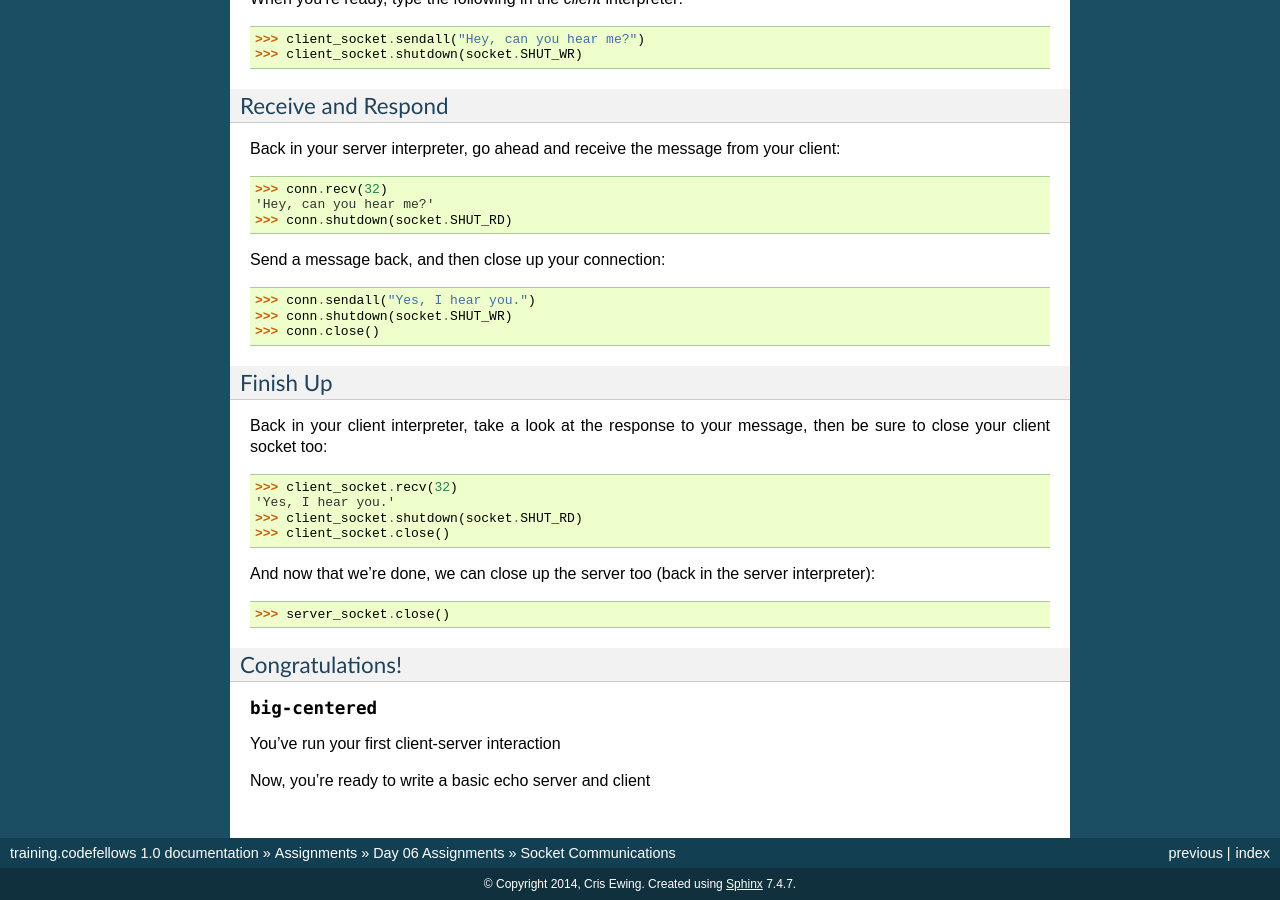
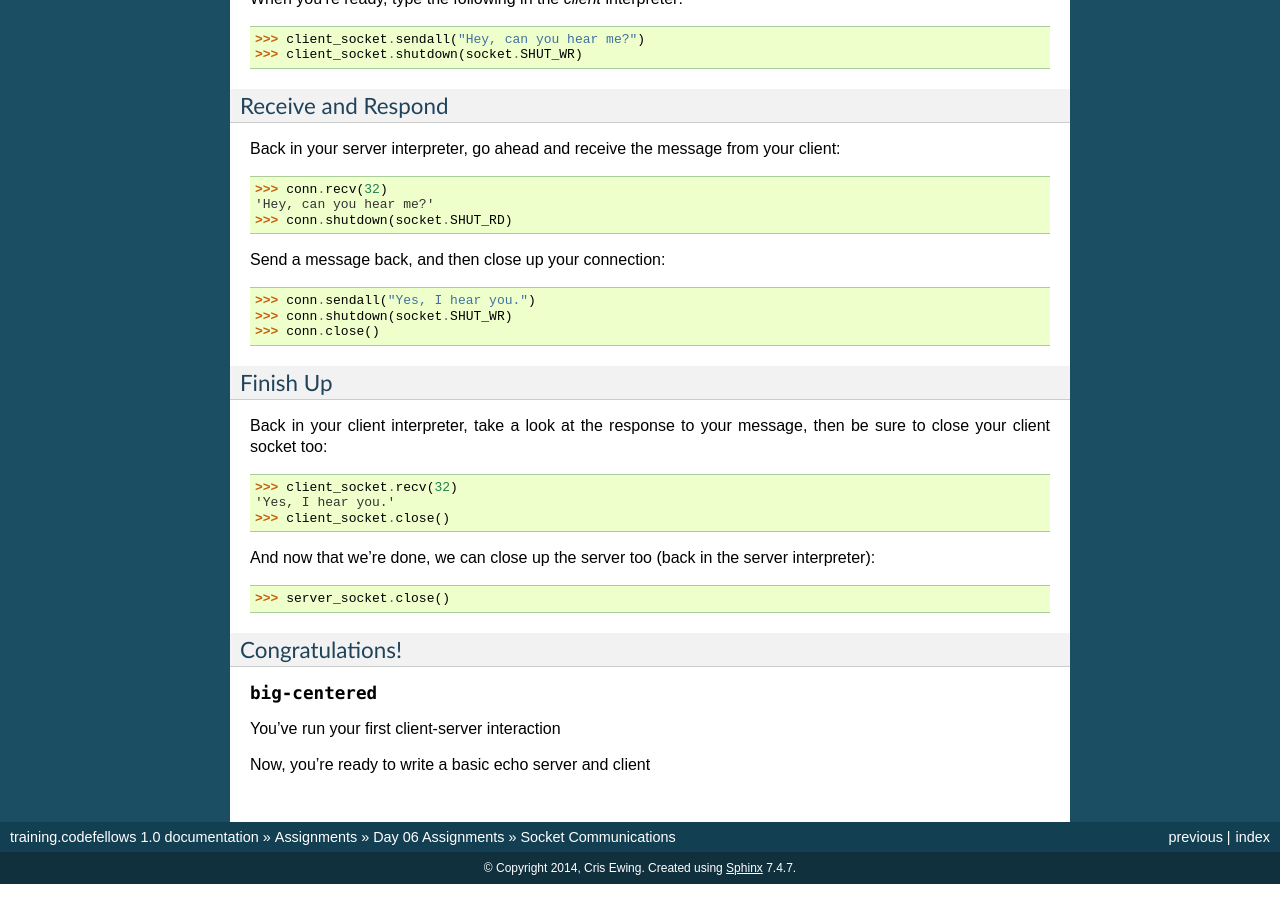
Before and after one commit to cewing/training.codefellows, a Sphinx documentation site: the page built from source/assignments/day06/socket_exercise.rst, in a window 1280 px wide and 900 px high, scrolled down 2865 px. Built offline with Sphinx 7.4.7, drawn with Linux system fonts in a browser that asks for light colours.

Commit message:
fix walkthrough to avoid an error raised due to the server shutting the client socket before the client tries to use 'shutdown' on it.

```diff
--- a/source/assignments/day06/socket_exercise.rst
+++ b/source/assignments/day06/socket_exercise.rst
@@ -237,7 +237,6 @@ then be sure to close your client socket too:
 
     >>> client_socket.recv(32)
     'Yes, I hear you.'
-    >>> client_socket.shutdown(socket.SHUT_RD)
     >>> client_socket.close()
 
 And now that we're done, we can close up the server too (back in the server
```
